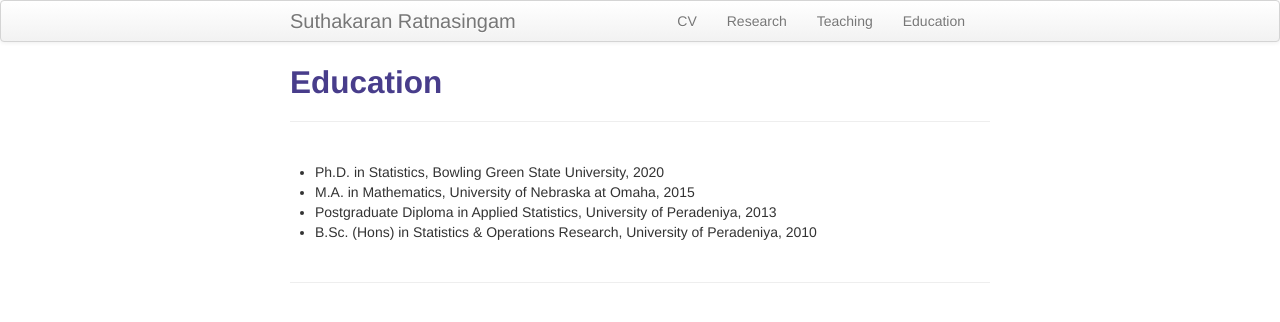
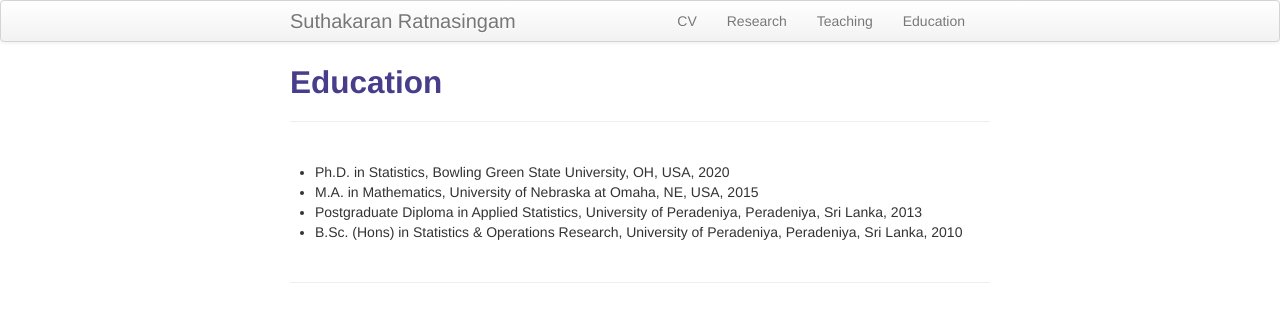
Before and after one commit to suthakaranr/suthakaranr.github.io, a Jekyll site: the page built from pages/Education.md, in a window 1280 px wide. Shown: the top 322 px of the page. Built offline with Jekyll 4.4.1, drawn with Linux system fonts in a browser that asks for light colours.

Commit message:
Update Education.md

```diff
--- a/pages/Education.md
+++ b/pages/Education.md
@@ -5,10 +5,10 @@ description: Suthakaran's educations
 ---
 #### <u> <u>
 
-* Ph.D. in Statistics, Bowling Green State University, 2020
-* M.A. in Mathematics, University of Nebraska at Omaha, 2015
-* Postgraduate Diploma in Applied Statistics, University of Peradeniya, 2013
-* B.Sc. (Hons) in Statistics & Operations Research, University of Peradeniya, 2010
+* Ph.D. in Statistics, Bowling Green State University, OH, USA, 2020
+* M.A. in Mathematics, University of Nebraska at Omaha, NE, USA, 2015
+* Postgraduate Diploma in Applied Statistics, University of Peradeniya, Peradeniya, Sri Lanka, 2013
+* B.Sc. (Hons) in Statistics & Operations Research, University of Peradeniya, Peradeniya, Sri Lanka, 2010
 
 <!-- Note: this is how to write a comment in HTML. Everything in here won't show up on your webpage.-->
 
```
